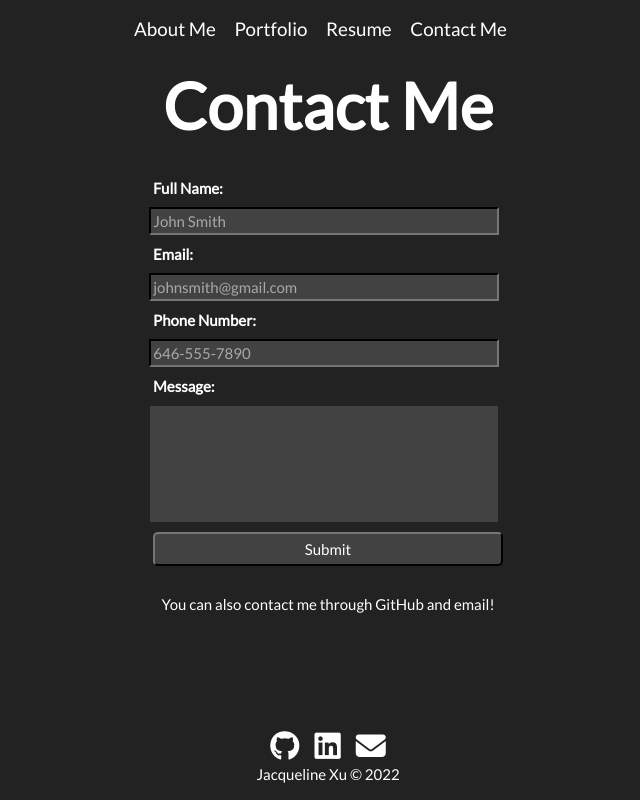
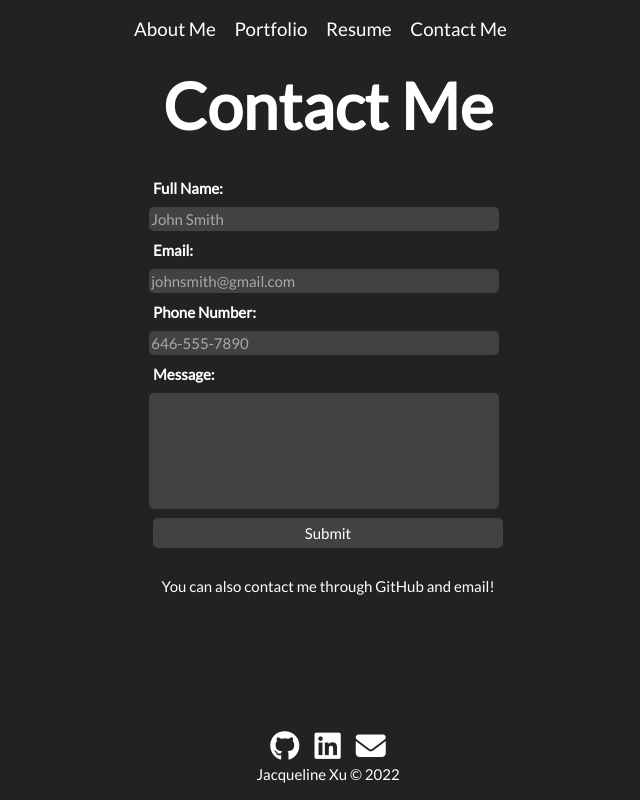
Before and after one commit to jqjacq/jqjacq.github.io, a React (Create React App) app: page /contact in a window 1280 px wide. Shown: the whole page, without its empty margins (312-952 px from the left). Built offline with nearby package versions, Linux system fonts and the light colour scheme; the HTML template or start-up script is replaced by a standard one.

Commit message:
minor border & hover/active adjustment

```diff
--- a/src/index.css
+++ b/src/index.css
@@ -75,6 +75,12 @@ header {
   margin-top: 1.5rem;
   margin-left: 10%;
 }
+.project-container .project-grid .project-images:hover {
+  opacity: 0.75;
+}
+.project-container .project-grid .project-images:active {
+  opacity: 0.5;
+}
 .project-container .project-grid .project-description {
   font-size: 0.9rem;
 }
@@ -91,12 +97,14 @@ header {
   padding: 0.5rem 0.25rem;
 }
 .contact-container input, .contact-container textarea, .contact-container .submit {
-  border-color: rgb(34, 34, 34);
+  border: none;
   background-color: rgb(67, 66, 66);
   width: 350px;
+  border-radius: 5px;
 }
 .contact-container textarea {
   resize: none;
+  border-radius: 5px;
 }
 .contact-container .submit {
   margin: 0.25rem;
--- a/src/index.scss
+++ b/src/index.scss
@@ -3,6 +3,8 @@ $contactinputbgcolor: rgb(67, 66, 66);
 $contentfont: 0.75rem;
 $bgcolor: rgb(34, 34, 34);
 $fontcolor: white;
+$activeOpacity: 0.5;
+$hoverOpacity: 0.75;
 * {
     box-sizing: border-box;
     font-family: 'Lato', sans-serif;
@@ -60,13 +62,18 @@ header {
         display: grid;
         column-gap: 0;
         grid-template-columns: 1fr 1fr;
-
         .project-images {
             width: 250px;
             height: 150px;
             border-radius: 10px;
             margin-top: 1.5rem;
             margin-left: 10%;
+            &:hover {
+                opacity: $hoverOpacity;
+            }
+            &:active {
+                opacity: $activeOpacity;
+            }
         }
     .project-description {
         font-size: 0.9rem;
@@ -84,12 +91,14 @@ header {
         padding: 0.5rem 0.25rem;
     }
     input, textarea, .submit{
-        border-color:$bgcolor;
+        border: none;
         background-color: $contactinputbgcolor;
         width: $contactwidth;
+        border-radius: 5px;
     }
     textarea {
         resize: none;
+        border-radius: 5px;
     }
     .submit {
         margin: 0.25rem;
```
Also changed, not shown: 1 other file (tests, documents, lock files or other folders). Lines whose indentation alone changed are shown as unchanged.
